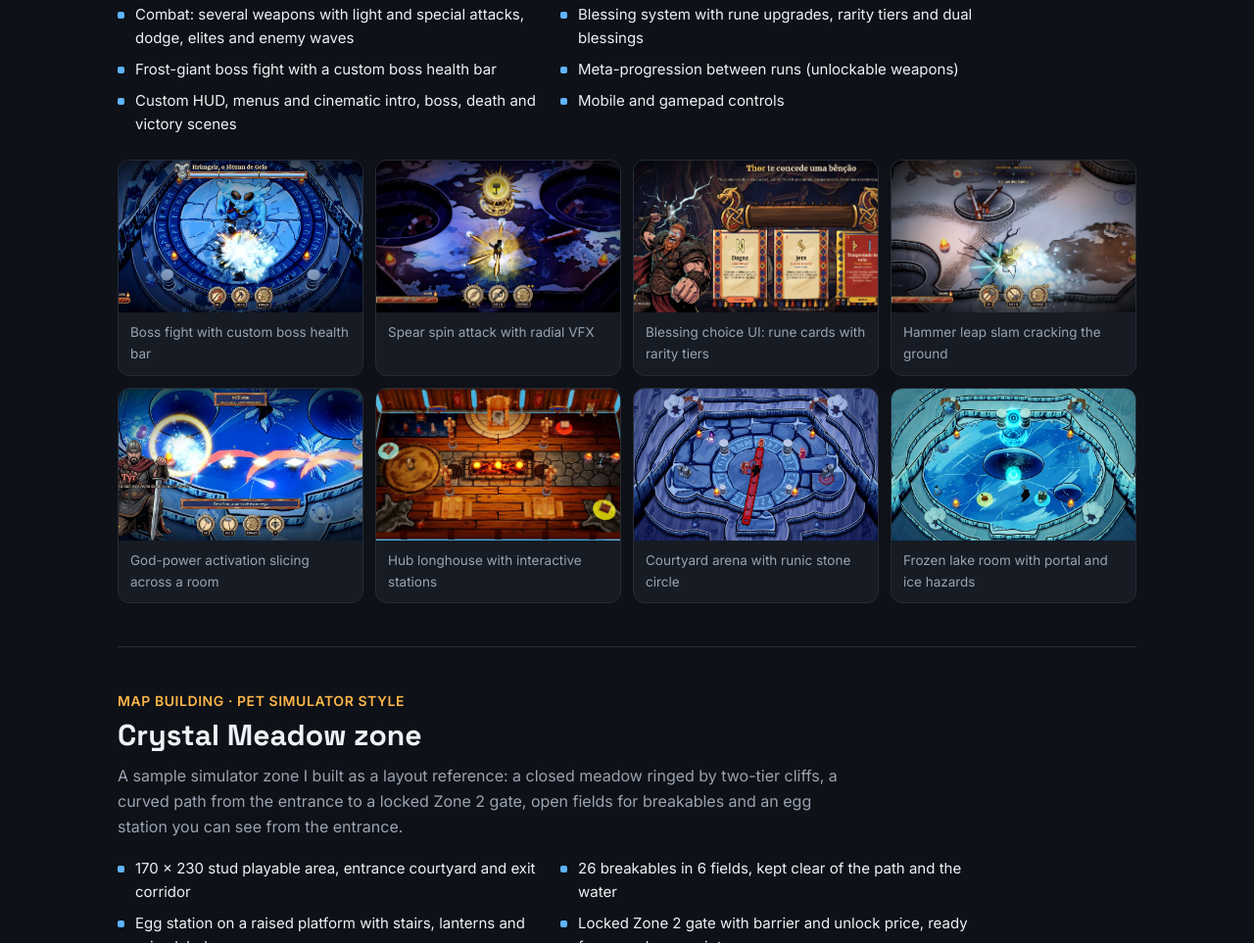
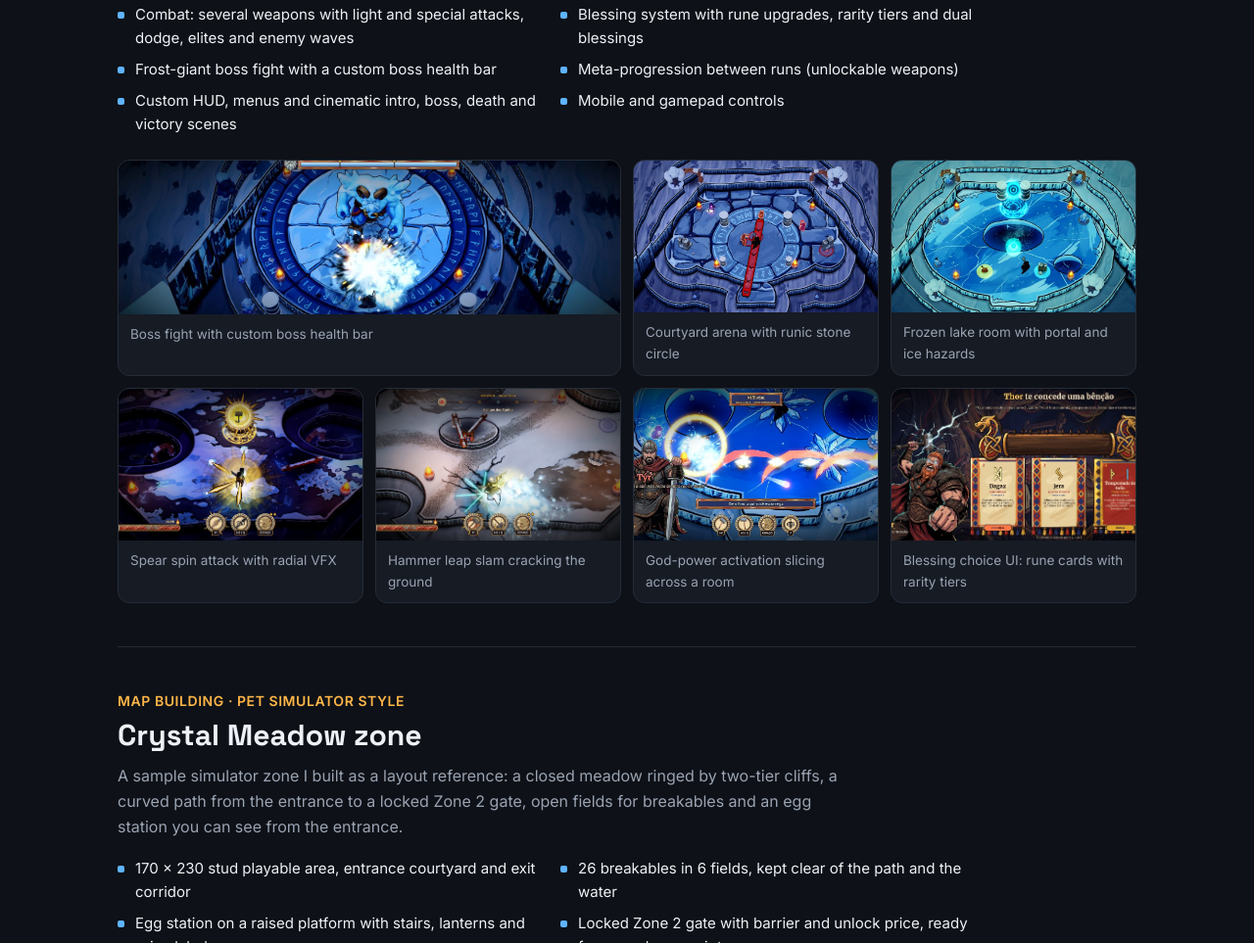
Before and after one commit to uProdigy/uProdigy.github.io, a plain HTML site: page portfolio-roblox.html in a window 1280 px wide. Shown: the part 849-1812 px from the top of the page at 98% size. Drawn offline with Linux system fonts and the light colour scheme.

Commit message:
Add files via upload

```diff
--- a/portfolio-roblox.html
+++ b/portfolio-roblox.html
@@ -60,6 +60,9 @@ footer{padding:44px 0 70px;border-top:1px solid var(--line)}
 .gallery.g3 img{aspect-ratio:6/5}
 @media (max-width:860px){.facts,.steps,.gallery,.gallery.g3,.ugcs{grid-template-columns:repeat(2,1fr)}}
 @media (max-width:760px){.gallery,.gallery.g3,.cards{grid-template-columns:1fr}ul.built{grid-template-columns:1fr}header{padding:48px 0 28px}}
+.gallery figure.big{grid-column:span 2}
+.gallery figure.big img{aspect-ratio:3.25/1;object-position:50% 30%}
+@media (max-width:760px){.gallery figure.big{grid-column:auto}}
 </style>
 </head>
 <body>
@@ -96,14 +99,13 @@ footer{padding:44px 0 70px;border-top:1px solid var(--line)}
     <li>Mobile and gamepad controls</li>
   </ul>
   <div class="gallery">
-    <figure><img src="rbx-ygg-7.jpg" alt="Boss fight against a frost giant" loading="lazy"><figcaption>Boss fight with custom boss health bar</figcaption></figure>
+    <figure class="big"><img src="rbx-ygg-7.jpg" alt="Boss fight against a frost giant" loading="lazy"><figcaption>Boss fight with custom boss health bar</figcaption></figure>
+    <figure><img src="rbx-ygg-2.jpg" alt="Courtyard arena" loading="lazy"><figcaption>Courtyard arena with runic stone circle</figcaption></figure>
+    <figure><img src="rbx-ygg-3.jpg" alt="Frozen lake room" loading="lazy"><figcaption>Frozen lake room with portal and ice hazards</figcaption></figure>
     <figure><img src="rbx-ygg-5.jpg" alt="Spear spin attack" loading="lazy"><figcaption>Spear spin attack with radial VFX</figcaption></figure>
-    <figure><img src="rbx-ygg-8.jpg" alt="Blessing selection cards" loading="lazy"><figcaption>Blessing choice UI: rune cards with rarity tiers</figcaption></figure>
     <figure><img src="rbx-ygg-6.jpg" alt="Hammer leap slam" loading="lazy"><figcaption>Hammer leap slam cracking the ground</figcaption></figure>
     <figure><img src="rbx-ygg-4.jpg" alt="God power activation" loading="lazy"><figcaption>God-power activation slicing across a room</figcaption></figure>
-    <figure><img src="rbx-ygg-1.jpg" alt="Norse longhouse hub" loading="lazy"><figcaption>Hub longhouse with interactive stations</figcaption></figure>
-    <figure><img src="rbx-ygg-2.jpg" alt="Courtyard arena" loading="lazy"><figcaption>Courtyard arena with runic stone circle</figcaption></figure>
-    <figure><img src="rbx-ygg-3.jpg" alt="Frozen lake room" loading="lazy"><figcaption>Frozen lake room with portal and ice hazards</figcaption></figure>
+    <figure><img src="rbx-ygg-8.jpg" alt="Blessing selection cards" loading="lazy"><figcaption>Blessing choice UI: rune cards with rarity tiers</figcaption></figure>
   </div>
 </section>
 
```
Also changed, not shown: kit-builder.jpg.
